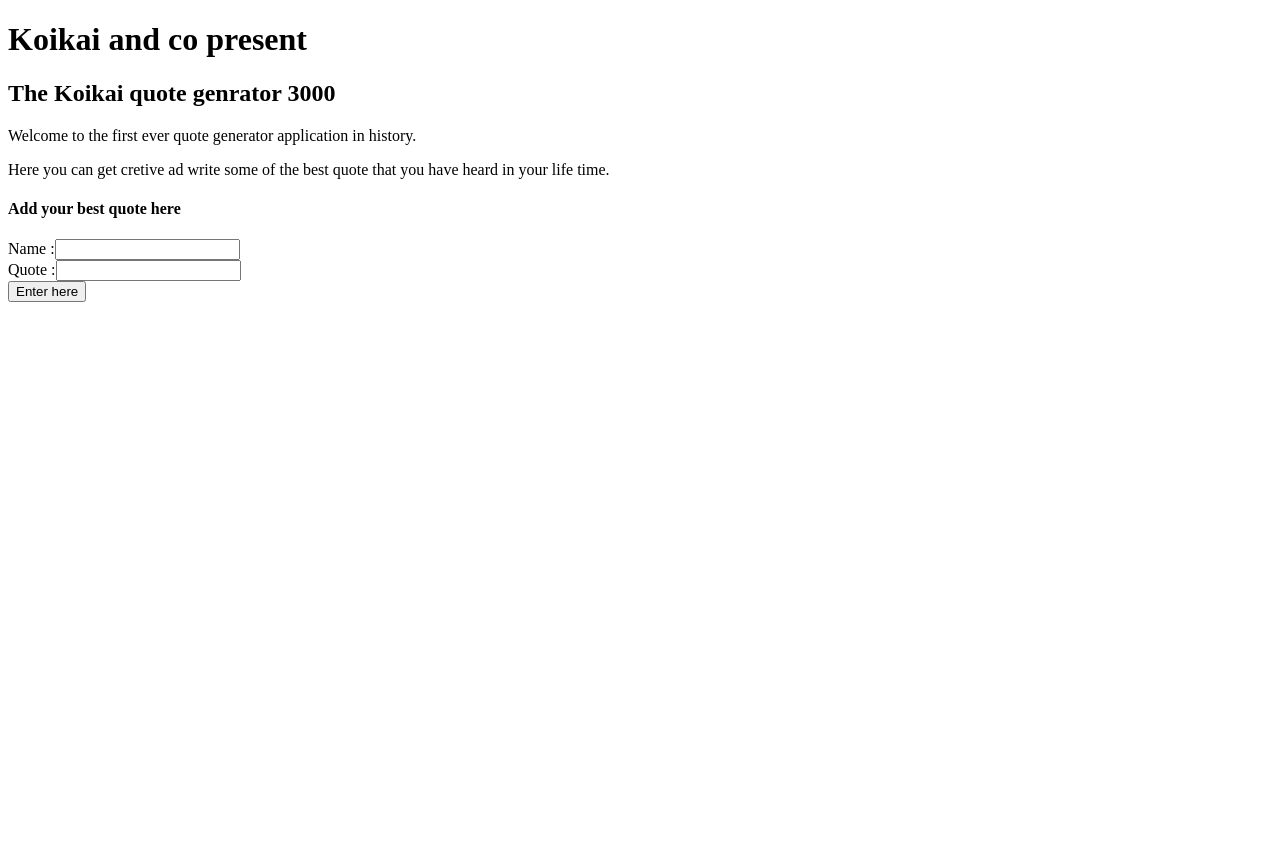
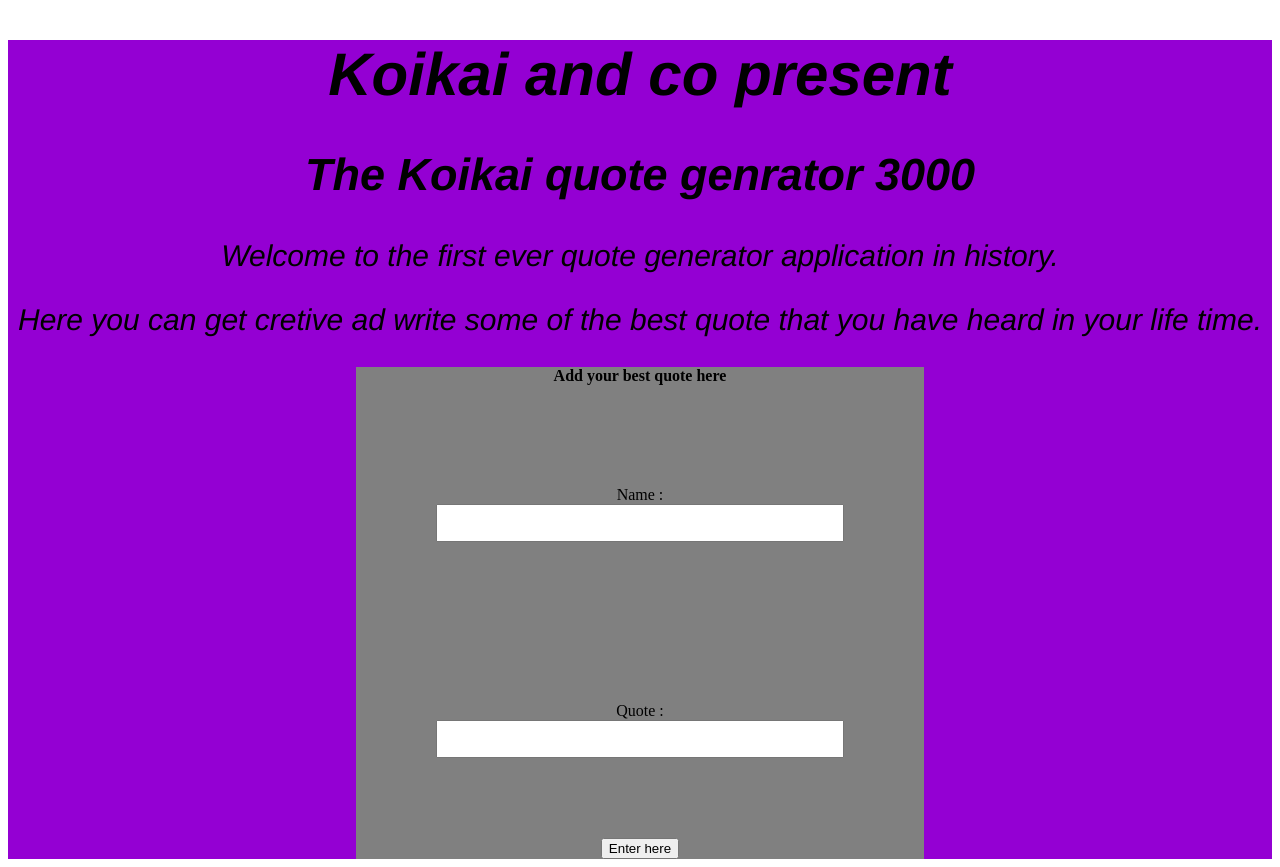
Before and after one commit to andrewnjoguu/quotes, an Angular app: page / in a window 1280 px wide. Before the commit the page ends 800 px from the top, so only its background shows below. Built offline with nearby package versions, Linux system fonts and the light colour scheme.

Commit message:
added app style

```diff
--- a/src/app/app.component.css
+++ b/src/app/app.component.css
@@ -0,0 +1,35 @@
+.container{
+    width: 45%;
+    margin: auto;
+    background-color: gray;
+    }
+
+.name_container , .quote_container{
+    display: flex;
+    flex-direction: column;
+    padding: 5rem;
+}
+
+.name_container>input, .quote_container> input{
+    height: 2rem;
+
+
+}
+
+.intro{
+    text-align: center;
+}
+
+.intro, .h1{
+    font-style: italic;
+    font-family: 'Franklin Gothic Medium', 'Arial Narrow', Arial, sans-serif;
+    font-size: 30px;
+}
+
+.yote{
+    background-color: darkviolet;
+}
+
+.container, .h4{
+    text-align: center;
+}
```
